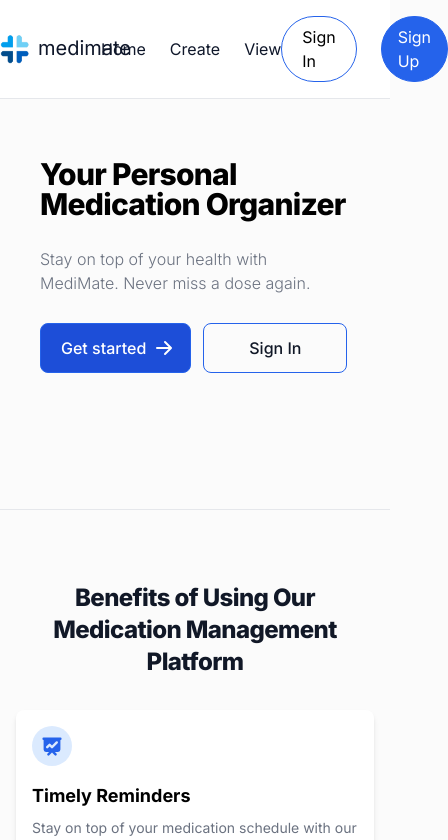
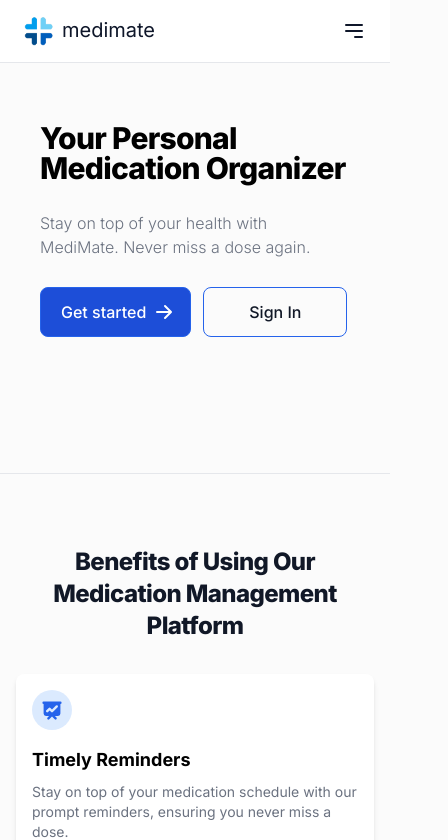
Before and after one commit to bellacaio16/medimate-next.js, a Next.js app: page / in a window 390 px wide. Shown: the top 840 px of the page, 448 px wide, since content can reach past the window. Built offline with nearby package versions, Linux system fonts and the light colour scheme; no server answers.

Commit message:
Update Navbar.jsx

```diff
--- a/src/components/Navbar.jsx
+++ b/src/components/Navbar.jsx
@@ -1,21 +1,50 @@
 "use client";
 import Image from "next/image";
-import React, { useContext } from "react";
+import React, { useContext, useState } from "react";
 import Link from "next/link";
 import UserContext from "@/context/userContext";
 
 export const Navbar = () => {
   const user = useContext(UserContext);
-  console.log(user);
+  const [isMobileMenuOpen, setIsMobileMenuOpen] = useState(false);
+
+  const toggleMobileMenu = () => {
+    setIsMobileMenuOpen(!isMobileMenuOpen);
+  };
 
   return (
     <>
-      <nav className="navbar sticky top-0 flex h-50 bg-white border-b py-4 text-slate-900 font-normal justify-around items-center ">
+      <nav className="navbar sticky top-0 flex h-50 bg-white border-b py-4 text-slate-900 font-normal justify-between items-center px-6 lg:px-12">
         <Link href="/" className="flex gap-2 hover:scale-105">
-          <Image width={30} height="30" src="/fav.png" alt="logo" />
-          <p className="text-xl ">medimate</p>
+          <Image width={30} height={30} src="/fav.png" alt="logo" />
+          <p className="text-xl">medimate</p>
         </Link>
-        <ul className="flex  gap-6">
+
+        {/* Hamburger Icon for Mobile */}
+        <div className="lg:hidden flex items-center">
+          <button
+            onClick={toggleMobileMenu}
+            className="text-slate-900 focus:outline-none"
+          >
+            <svg
+              className="w-6 h-6"
+              fill="none"
+              stroke="currentColor"
+              viewBox="0 0 24 24"
+              xmlns="http://www.w3.org/2000/svg"
+            >
+              <path
+                strokeLinecap="round"
+                strokeLinejoin="round"
+                strokeWidth="2"
+                d="M4 6h16M4 12h16m-7 6h7"
+              ></path>
+            </svg>
+          </button>
+        </div>
+
+        {/* Menu Links for Desktop */}
+        <ul className="hidden lg:flex gap-6">
           <Link href="/" className="hover:scale-105 hover:text-black">
             Home
           </Link>
@@ -26,10 +55,12 @@ export const Navbar = () => {
             View
           </Link>
         </ul>
-        <ul className="flex gap-6 items-center">
+
+        {/* Profile and Authentication Buttons */}
+        <ul className="hidden lg:flex gap-6 items-center">
           {user.currentUser && (
             <Link
-              className="rounded-full w-10 h-10 border  border-blue-700 hover:bg-blue-700 border-blue-600  hover:text-white  bg-blue-600 text-white active:bg-blue-800 focus:opacity-95 text-center items-center text-lg flex justify-center"
+              className="rounded-full w-10 h-10 border border-blue-700 hover:bg-blue-700 border-blue-600 hover:text-white bg-blue-600 text-white active:bg-blue-800 focus:opacity-95 text-center flex items-center justify-center"
               href="/profile"
             >
               <span>{user.currentUser.name[0].toUpperCase()}</span>
@@ -38,13 +69,13 @@ export const Navbar = () => {
           {!user.currentUser && (
             <>
               <Link
-                className="rounded-full w-30 border  px-5 py-2 bg-white border-blue-600  text-black hover:bg-blue-600 hover:text-white active:bg-blue-700 focus:opacity-95"
+                className="rounded-full w-30 border px-5 py-2 bg-white border-blue-600 text-black hover:bg-blue-600 hover:text-white active:bg-blue-700 focus:opacity-95"
                 href="/signin"
               >
                 Sign In
               </Link>
               <Link
-                className="rounded-full w-35 border  px-4 py-2 hover:bg-blue-700 border-blue-600  hover:text-white  bg-blue-600 text-white active:bg-blue-800 focus:opacity-95"
+                className="rounded-full w-35 border px-4 py-2 hover:bg-blue-700 border-blue-600 hover:text-white bg-blue-600 text-white active:bg-blue-800 focus:opacity-95"
                 href="/signup"
               >
                 Sign Up
@@ -52,6 +83,59 @@ export const Navbar = () => {
             </>
           )}
         </ul>
+
+        {/* Mobile Menu */}
+        {isMobileMenuOpen && (
+          <ul className="lg:hidden flex flex-col gap-4 absolute top-16 left-0 w-full bg-white border-b py-4 text-center z-10">
+            <Link
+              href="/"
+              className="hover:scale-105 hover:text-black"
+              onClick={toggleMobileMenu}
+            >
+              Home
+            </Link>
+            <Link
+              href="/create"
+              className="hover:scale-105 hover:text-black"
+              onClick={toggleMobileMenu}
+            >
+              Create
+            </Link>
+            <Link
+              href="/view"
+              className="hover:scale-105 hover:text-black"
+              onClick={toggleMobileMenu}
+            >
+              View
+            </Link>
+            {user.currentUser ? (
+              <Link
+                className="rounded-full w-10 h-10 border border-blue-700 hover:bg-blue-700 border-blue-600 hover:text-white bg-blue-600 text-white active:bg-blue-800 focus:opacity-95 text-center flex items-center justify-center mx-auto"
+                href="/profile"
+                onClick={toggleMobileMenu}
+              >
+                <span>{user.currentUser.name[0].toUpperCase()}</span>
+              </Link>
+            ) : (
+              <>
+                <Link
+                  className="rounded-full w-30 border px-5 py-2 bg-white border-blue-600 text-black hover:bg-blue-600 hover:text-white active:bg-blue-700 focus:opacity-95 mx-auto"
+                  href="/signin"
+                  onClick={toggleMobileMenu}
+                >
+                  Sign In
+                </Link>
+                <Link
+                  className="rounded-full w-35 border px-4 py-2 hover:bg-blue-700 border-blue-600 hover:text-white bg-blue-600 text-white active:bg-blue-800 focus:opacity-95 mx-auto"
+                  href="/signup"
+                  onClick={toggleMobileMenu}
+                >
+                  Sign Up
+                </Link>
+              </>
+            )}
+          </ul>
+        )}
       </nav>
     </>
   );
```
